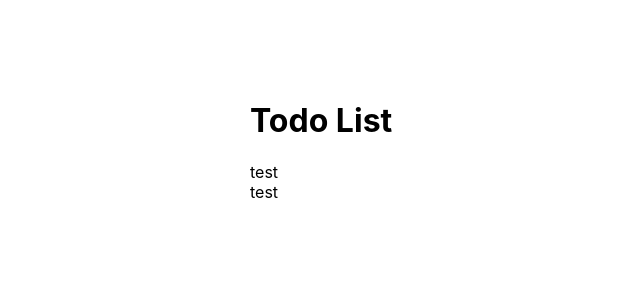
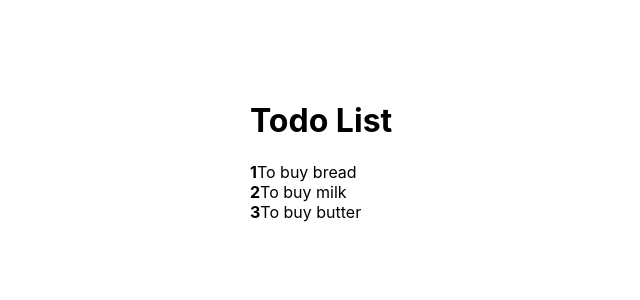
Before and after one commit to AlekzandrM/todo_list-hooks-context-lazy, a React (Create React App) app: page / in a window 1280 px wide. Shown: the top 300 px of the page, without its empty margins (90-730 px from the left). Built offline with nearby package versions, Linux system fonts and the light colour scheme.

Commit message:
Add array todos in App and used map in TodoList to iterate array todos

```diff
--- a/src/App.js
+++ b/src/App.js
@@ -3,10 +3,16 @@
 import TodoList from "./Todo/TodoList";
 
 function App() {
+  const todos = [
+    { id: 1, completed: false, title: "To buy bread" },
+    { id: 2, completed: false, title: "To buy milk" },
+    { id: 3, completed: false, title: "To buy butter" }
+  ];
+
   return (
     <div className="wrapper">
       <h1>Todo List</h1>
-      <TodoList />
+      <TodoList todos={todos} />
     </div>
   );
 }
--- a/src/Todo/TodoItem.js
+++ b/src/Todo/TodoItem.js
@@ -1,7 +1,12 @@
 import React from "react";
 
-function TodoItem() {
-  return <li>test</li>;
+function TodoItem({ todo, index }) {
+  return (
+    <li>
+      <strong>{index + 1}</strong>
+      {todo.title}
+    </li>
+  );
 }
 
 export default TodoItem;
--- a/src/Todo/TodoList.js
+++ b/src/Todo/TodoList.js
@@ -9,11 +9,12 @@
   }
 };
 
-function TodoList() {
+function TodoList(props) {
   return (
     <ul style={styles.ul}>
-      <TodoItem />
-      <TodoItem />
+      {props.todos.map((todo, index) => (
+        <TodoItem todo={todo} key={todo.id} index={index} />
+      ))}
     </ul>
   );
 }
```
